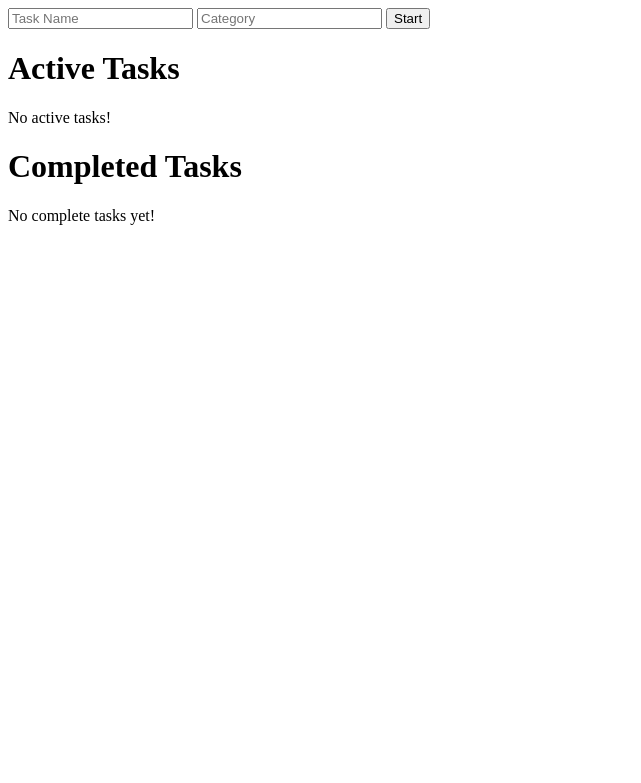
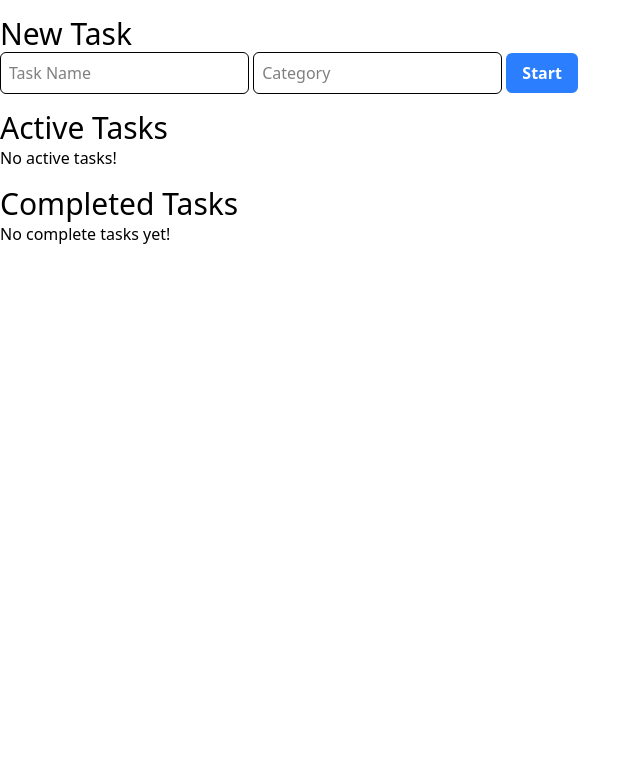
Before and after one commit to mrasore98/ius-time, a FastAPI app: template ius_time/web/templates/index.html in a window 1280 px wide. Shown: the top 783 px of the page, without its empty margins (0-641 px from the left). Run offline with FastAPI, Linux system fonts and the light colour scheme; the template is opened without the code that fills it, so the values that code supplies are empty; parts of the project's set-up code (start-up, migrations or seed data) failed here and were passed over.

Commit message:
Styled and functional simple web UI

```diff
--- /dev/null
+++ b/ius_time/web/templates/_styles.html
@@ -0,0 +1,31 @@
+<script src="https://cdn.jsdelivr.net/npm/@tailwindcss/browser@4"></script>
+<!-- <link rel="stylesheet" href="/static/style.css"/> -->
+<style type="text/tailwindcss">
+  body {
+    @apply font-sans
+}
+  div {
+    @apply my-4
+  }
+  h1 {
+    @apply text-3xl
+  }
+  th {
+    @apply border border-gray-300 px-2 py-2;
+  }
+  td {
+    @apply border border-gray-300 py-2 px-2;
+  }
+  input {
+    @apply py-2 px-2
+  }
+  .start-btn {
+    @apply bg-blue-500 font-bold text-white rounded-md py-2 px-4;
+  }
+  .end-btn {
+    @apply font-semibold py-2 px-4 rounded-md bg-transparent border border-red-500 text-red-500;
+  }
+  table {
+    @apply border border-collapse border-gray-400;
+  }
+</style>
--- a/ius_time/web/templates/index.html
+++ b/ius_time/web/templates/index.html
@@ -1,35 +1,45 @@
 <html>
   <head>
     <title>IUS Time</title>
+    {% include "_styles.html" %}
   </head>
   <body>
     <div>
-      <form method="POST" action="start">
-        <input type="text" name="new-task-name" placeholder="Task Name" value="">
-        <input type="text" name="new-task-category" placeholder="Category" value="">
-        <button type="submit">Start</button>
+      <h1 class="text-3xl">New Task</h1>
+      {% if message %}
+      <p class="font-bold text-red-500">{{ message }}</p>
+      {% endif %}
+      <form id="new-task-form" method="POST" action="start">
+        <input required class="border rounded-md" type="text" name="new-task-name" placeholder="Task Name" value=""/>
+        <input class="border rounded-md" type="text" name="new-task-category" placeholder="Category" value=""/>
+        <button class="start-btn" type="submit" variant="primary">Start</button>
       </form>
     </div>
+    <div>
     <h1>Active Tasks</h1>
     {% if active|length == 0 %}
     <p>No active tasks!</p>
     {% else %}
     <table id="active-table">
       <tr>
-        <th>Name</th>
+        <th class='border border-gray-300'>Name</th>
         <th>Category</th>
         <th>Start Time</th>
+        <th>Action</th>
       </tr>
       {% for atask in active %}
       <tr>
         <td>{{ atask.name }}</td>
         <td>{{ atask.category }}</td>
-        <td>{{ atask.start_time }}</td>
-        <td><a href="/end/{{ atask.name }}"><button>End Task</button></a></td>
+        <td>{{ atask.start_time.strftime('%Y-%m-%d %H:%M:%S') }}</td>
+        <td><a href="/end/{{ atask.name }}"><button class="end-btn">End Task</button></a></td>
+
       </tr>
       {% endfor %}
     </table>
     {% endif %}
+    </div>
+    <div>
     <h1>Completed Tasks</h1>
     {% if complete|length == 0 %}
     <p>No complete tasks yet!</p>
@@ -46,12 +56,13 @@
       <tr>
         <td>{{ ctask.name }}</td>
         <td>{{ ctask.category }}</td>
-        <td>{{ ctask.start_time }}</td>
-        <td>{{ ctask.end_time }}</td>
+        <td>{{ ctask.start_time.strftime('%Y-%m-%d %H:%M:%S') }}</td>
+        <td>{{ ctask.end_time.strftime('%Y-%m-%d %H:%M:%S') }}</td>
         <td>{{ ctask.total_time }}</td>
       </tr>
       {% endfor %}
     </table>
     {% endif %}
+    </div>
   </body>
 </html>
--- a/ius_time/web/web.py
+++ b/ius_time/web/web.py
@@ -1,3 +1,5 @@
+import urllib.parse as urlp
+
 from fastapi import FastAPI, Request, status
 from fastapi.responses import HTMLResponse, JSONResponse, RedirectResponse
 from fastapi.staticfiles import StaticFiles
@@ -7,21 +9,22 @@ from sqlmodel import select
 from ius_time.db import DEFAULT_DB_PATH, Session, Status, Task, TaskManager
 
 app = FastAPI()
-
-app.mount("/static", StaticFiles(directory="static"), name="static")
 templates = Jinja2Templates(directory="templates")
-
 task_manager = TaskManager(DEFAULT_DB_PATH)
 
 
 @app.get("/", response_class=HTMLResponse)
-async def index(request: Request):
+async def index(request: Request, message: str = ""):
     active_tasks = task_manager.list_active()
     complete_tasks = task_manager.list_complete()
     return templates.TemplateResponse(
         request=request,
         name="index.html",
-        context={"active": active_tasks, "complete": complete_tasks},
+        context={
+            "active": active_tasks,
+            "complete": complete_tasks,
+            "message": urlp.unquote(message),
+        },
     )
 
 
@@ -29,29 +32,29 @@ async def index(request: Request):
 async def start_task(request: Request):
     form_data = await request.form()
     name = form_data["new-task-name"]
+    if name == "":
+        return RedirectResponse(f"/?message={urlp.quote('Task must have a name')}")
     category = form_data["new-task-category"]
-    task_manager.start_task(name, category)
-    return RedirectResponse("/", status_code=status.HTTP_303_SEE_OTHER)
-    # with Session(task_manager.db_engine) as session:
-    #     new_task = session.exec(
-    #         select(Task).where(
-    #             Task.name == name,
-    #             Task.category == category,
-    #             Task.status == Status.ACTIVE,
-    #         )
-    #     ).one()
-    # return new_task.model_dump_json(exclude_none=True)
+    try:
+        task_manager.start_task(name, category)
+        return RedirectResponse("/", status_code=status.HTTP_303_SEE_OTHER)
+    except Exception as e:
+        return RedirectResponse(
+            f"/?message={urlp.quote(str(e))}",
+            status_code=status.HTTP_500_INTERNAL_SERVER_ERROR,
+        )
 
 
 @app.get("/end/{task_name}", response_class=JSONResponse)
 async def end_task(request: Request, task_name: str):
-    task_manager.end_task(task_name)
-    return RedirectResponse("/", status_code=status.HTTP_303_SEE_OTHER)
-    # with Session(task_manager.db_engine) as session:
-    #     completed_task = session.exec(
-    #         select(Task).where(Task.name == task_name, Task.status == Status.COMPLETE)
-    #     ).one()
-    # return completed_task.model_dump_json()
+    try:
+        task_manager.end_task(task_name)
+        return RedirectResponse("/", status_code=status.HTTP_303_SEE_OTHER)
+    except Exception as e:
+        return RedirectResponse(
+            f"/?message={urlp.quote(str(e))}",
+            status_code=status.HTTP_500_INTERNAL_SERVER_ERROR,
+        )
 
 
 if __name__ == "__main__":
```
